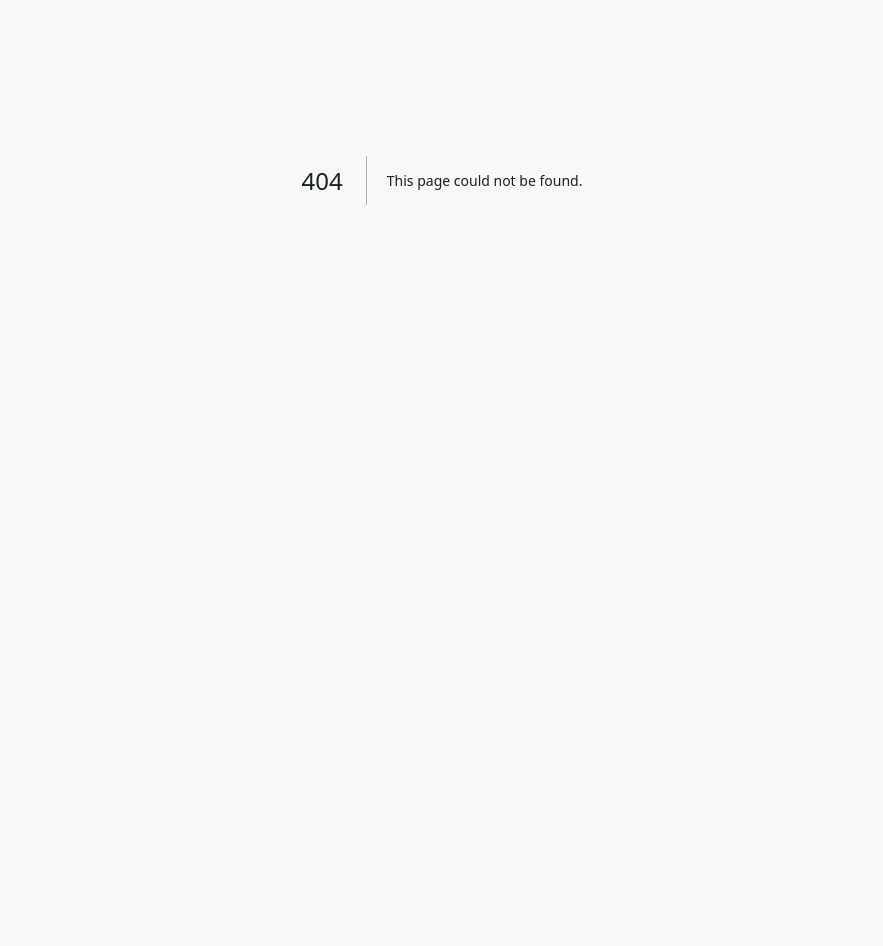
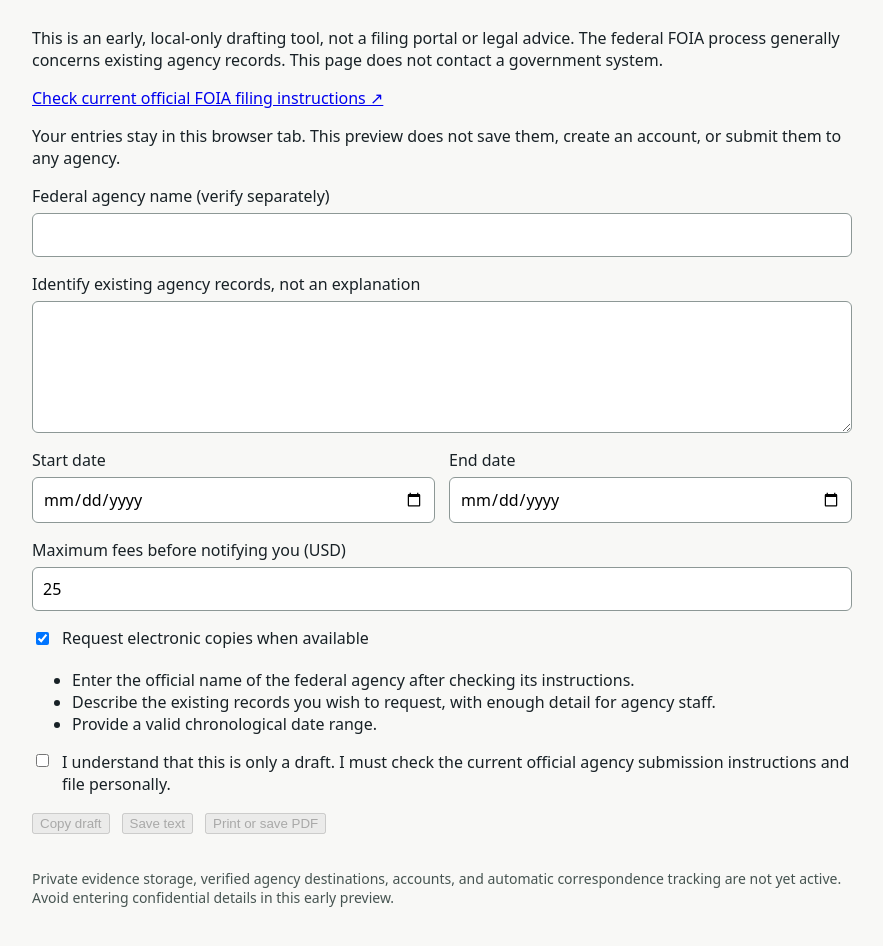
Before and after one commit to neophilism/The-Public-Record, a Next.js app: page /public-record/prepare in a window 1280 px wide. Before the commit this address had no page. Shown: the part 220-1166 px from the top of the page, without its empty margins (198-1081 px from the left). Before the commit the page ends 800 px from the top, so only its background shows below. Built offline with nearby package versions, Linux system fonts and the light colour scheme.

Commit message:
TPR-20: Browser-local FOIA drafting and copy/print export preview (#23)
* feat(TPR-20): local-only self-filed FOIA drafting and text/print export preview

* fix(TPR-20): use TSX-safe generic update function in client-side draft form

```diff
--- /dev/null
+++ b/app/public-record/prepare/page.tsx
@@ -0,0 +1,18 @@
+import type {Metadata} from "next";
+import Link from "next/link";
+import LocalFoiaBuilder from "../../../components/local-foia-builder";
+import "./print.css";
+export const metadata:Metadata={title:"Prepare a FOIA request | The Public Record",description:"Compose a self-filed FOIA request privately in your browser."};
+export default function PreparePage(){
+  return <main style={{maxWidth:820,margin:"auto",padding:"48px 20px"}}>
+    <header className="nonprint"><Link href="/">← The Public Record</Link><p style={{letterSpacing:2,marginTop:25}}>CITIZEN-LED DOCUMENTATION</p>
+      <h1 style={{fontSize:"clamp(2rem,5vw,3.3rem)",lineHeight:1.13}}>Prepare a records request</h1>
+      <p>This is an early, local-only drafting tool, not a filing portal or legal advice. The federal FOIA process generally concerns existing agency records. This page does not contact a government system.</p>
+      <p><a href="https://www.foia.gov/how-to.html" target="_blank" rel="noopener noreferrer">Check current official FOIA filing instructions ↗</a></p>
+    </header>
+    <LocalFoiaBuilder/>
+    <footer className="nonprint" style={{marginTop:35,fontSize:14,color:"#465451"}}>
+      <p>Private evidence storage, verified agency destinations, accounts, and automatic correspondence tracking are not yet active. Avoid entering confidential details in this early preview.</p>
+    </footer>
+  </main>;
+}
--- /dev/null
+++ b/app/public-record/prepare/print.css
@@ -0,0 +1,6 @@
+@media print {
+  .nonprint { display: none !important; }
+  .print-only-record { display: block !important; }
+  html,body { background: #fff !important; color: #000 !important; }
+  .print-only-record pre { white-space: pre-wrap !important; font: 11pt/1.35 Georgia, serif !important; }
+}
--- /dev/null
+++ b/components/local-foia-builder.tsx
@@ -0,0 +1,60 @@
+"use client";
+import {useState} from "react";
+import {renderLocalDraftText,validateLocalDraft,type LocalRequestDraft} from "../lib/templates/plaintext-export";
+const initial:LocalRequestDraft={agencyName:"",description:"",startDate:"",endDate:"",feeCapUsd:25,electronicCopies:true};
+const field={display:"grid",gap:6,marginBottom:16} as const;
+const control={font:"inherit",padding:10,border:"1px solid #8d9896",borderRadius:6,width:"100%",boxSizing:"border-box" as const};
+export default function LocalFoiaBuilder(){
+  const [draft,setDraft]=useState(initial);
+  const [confirmed,setConfirmed]=useState(false);
+  function update<K extends keyof LocalRequestDraft>(key:K,value:LocalRequestDraft[K]) {setDraft(d=>({...d,[key]:value}));}
+  const problems=validateLocalDraft(draft);
+  const ready=problems.length===0 && confirmed;
+  const text=problems.length===0?renderLocalDraftText(draft):"";
+  const download=()=>{
+    if(!ready)return;
+    const blob=new Blob([text],{type:"text/plain;charset=utf-8"});
+    const link=document.createElement("a"), url=URL.createObjectURL(blob);
+    link.href=url;link.download="public-record-foia-draft.txt";
+    document.body.appendChild(link);link.click();link.remove();URL.revokeObjectURL(url);
+  };
+  const copy=async()=>{if(ready)await navigator.clipboard.writeText(text)};
+  return <section aria-label="Local records request draft">
+    <p className="nonprint">Your entries stay in this browser tab. This preview does not save them, create an account, or submit them to any agency.</p>
+    <div className="nonprint">
+      <label style={field}>Federal agency name (verify separately)
+        <input style={control} value={draft.agencyName} maxLength={200} onChange={e=>update("agencyName",e.target.value)} autoComplete="off"/>
+      </label>
+      <label style={field}>Identify existing agency records, not an explanation
+        <textarea style={control} rows={5} maxLength={6000} value={draft.description} onChange={e=>update("description",e.target.value)} />
+      </label>
+      <div style={{display:"grid",gridTemplateColumns:"repeat(auto-fit,minmax(180px,1fr))",gap:14}}>
+        <label style={field}>Start date
+          <input style={control} type="date" value={draft.startDate} onChange={e=>update("startDate",e.target.value)}/>
+        </label>
+        <label style={field}>End date
+          <input style={control} type="date" value={draft.endDate} onChange={e=>update("endDate",e.target.value)}/>
+        </label>
+      </div>
+      <label style={field}>Maximum fees before notifying you (USD)
+        <input style={control} type="number" min={0} max={10000} step={0.01} value={draft.feeCapUsd}
+          onChange={e=>update("feeCapUsd",Number(e.target.value))}/>
+      </label>
+      <label style={{display:"flex",gap:10,alignItems:"center",marginBottom:20}}>
+        <input type="checkbox" checked={draft.electronicCopies} onChange={e=>update("electronicCopies",e.target.checked)}/>
+        Request electronic copies when available
+      </label>
+      <ul aria-live="polite">{problems.map(problem=><li key={problem}>{problem}</li>)}</ul>
+      <label style={{display:"flex",gap:10,alignItems:"flex-start",marginBottom:18}}>
+        <input type="checkbox" checked={confirmed} onChange={e=>setConfirmed(e.target.checked)}/>
+        I understand that this is only a draft. I must check the current official agency submission instructions and file personally.
+      </label>
+      <div style={{display:"flex",gap:12,flexWrap:"wrap",marginBottom:25}}>
+        <button onClick={()=>void copy()} disabled={!ready} type="button">Copy draft</button>
+        <button onClick={download} disabled={!ready} type="button">Save text</button>
+        <button onClick={()=>window.print()} disabled={!ready} type="button">Print or save PDF</button>
+      </div>
+    </div>
+    {ready && <section className="print-only-record"><h2>Draft to review</h2><pre style={{whiteSpace:"pre-wrap",overflowWrap:"anywhere",fontFamily:"inherit",lineHeight:1.5}}>{text}</pre></section>}
+  </section>;
+}
--- /dev/null
+++ b/lib/templates/plaintext-export.ts
@@ -0,0 +1,57 @@
+/** No network calls, request filing, logs or persistence in this module. */
+export interface LocalRequestDraft {
+  agencyName:string;
+  description:string;
+  startDate:string;
+  endDate:string;
+  feeCapUsd:number;
+  electronicCopies:boolean;
+}
+function normalize(value:string):string {
+  return value.replace(/[\u0000-\u0008\u000b-\u001f\u007f]/g,"").trim();
+}
+function date(value:string):boolean {
+  if(!/^\d{4}-\d{2}-\d{2}$/.test(value))return false;
+  const parsed=new Date(value+"T00:00:00Z");
+  return Number.isFinite(parsed.valueOf()) && parsed.toISOString().slice(0,10)===value;
+}
+export function validateLocalDraft(draft:LocalRequestDraft):string[] {
+  const errors:string[]=[];
+  if(typeof draft.agencyName!=="string" || normalize(draft.agencyName).length<3 ||
+     draft.agencyName.length>200 || /[\r\n]/.test(draft.agencyName))
+    errors.push("Enter the official name of the federal agency after checking its instructions.");
+  if(typeof draft.description!=="string" || normalize(draft.description).length<25 ||
+     draft.description.length>6000)
+    errors.push("Describe the existing records you wish to request, with enough detail for agency staff.");
+  if(!date(draft.startDate) || !date(draft.endDate) || draft.startDate>draft.endDate)
+    errors.push("Provide a valid chronological date range.");
+  if(!Number.isFinite(draft.feeCapUsd) || draft.feeCapUsd<0 || draft.feeCapUsd>10000 ||
+     Math.round(draft.feeCapUsd*100)!==draft.feeCapUsd*100)
+    errors.push("Choose a nonnegative fee ceiling of no more than $10,000.");
+  if(typeof draft.electronicCopies!=="boolean")
+    errors.push("Confirm your preferred format for responsive records.");
+  return errors;
+}
+export function renderLocalDraftText(draft:LocalRequestDraft):string {
+  if(validateLocalDraft(draft).length)throw Error("Local FOIA request draft is incomplete");
+  const name=normalize(draft.agencyName);
+  const description=normalize(draft.description);
+  const fee=draft.feeCapUsd.toFixed(2);
+  const format=draft.electronicCopies?
+    "I prefer responsive records to be provided in electronic format when available.":
+    "Please advise me of the available formats for responsive records.";
+  return [
+    "FREEDOM OF INFORMATION ACT REQUEST","",
+    "To: "+name,"",
+    "Under the Freedom of Information Act, 5 U.S.C. § 552, I request copies of the following existing agency records:","",
+    description,"",
+    "Date range: "+draft.startDate+" through "+draft.endDate+".","",
+    format,
+    "Please notify me before incurring fees exceeding $"+fee+". This is a fee ceiling, not a claim of eligibility for a waiver.","",
+    "Please let me know if any portion is withheld and identify the relevant basis for the determination.","",
+    "Sincerely,",
+    "[Add your name and contact information before filing under your own identity]","",
+    "DRAFT ONLY — VERIFY CURRENT OFFICIAL AGENCY FILING INSTRUCTIONS BEFORE SENDING.",
+    "This text was prepared locally. The Public Record did not file or transmit it."
+  ].join("\n");
+}
```
Also changed, not shown: app/page.tsx (+15 -1 lines), 1 other file (tests, documents, lock files or other folders).
